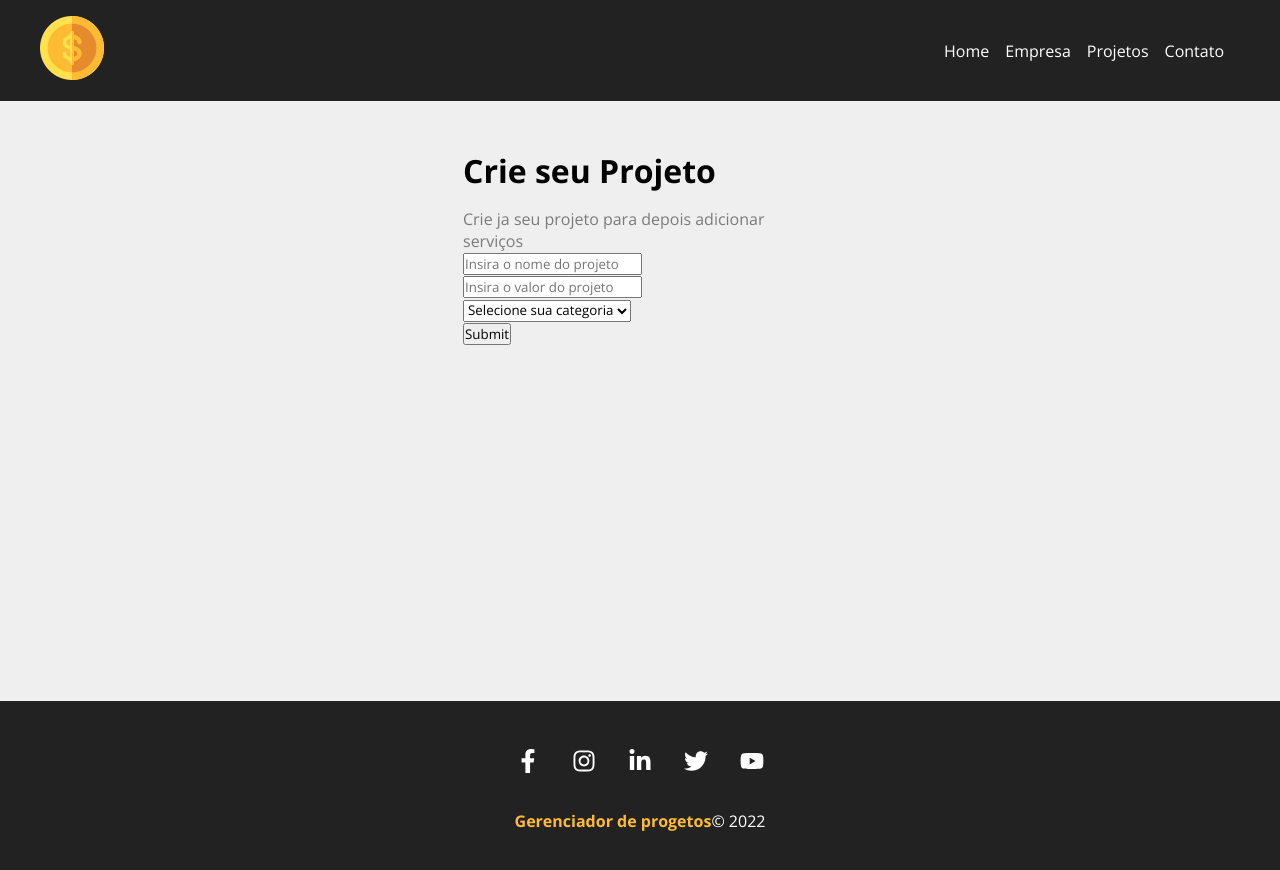
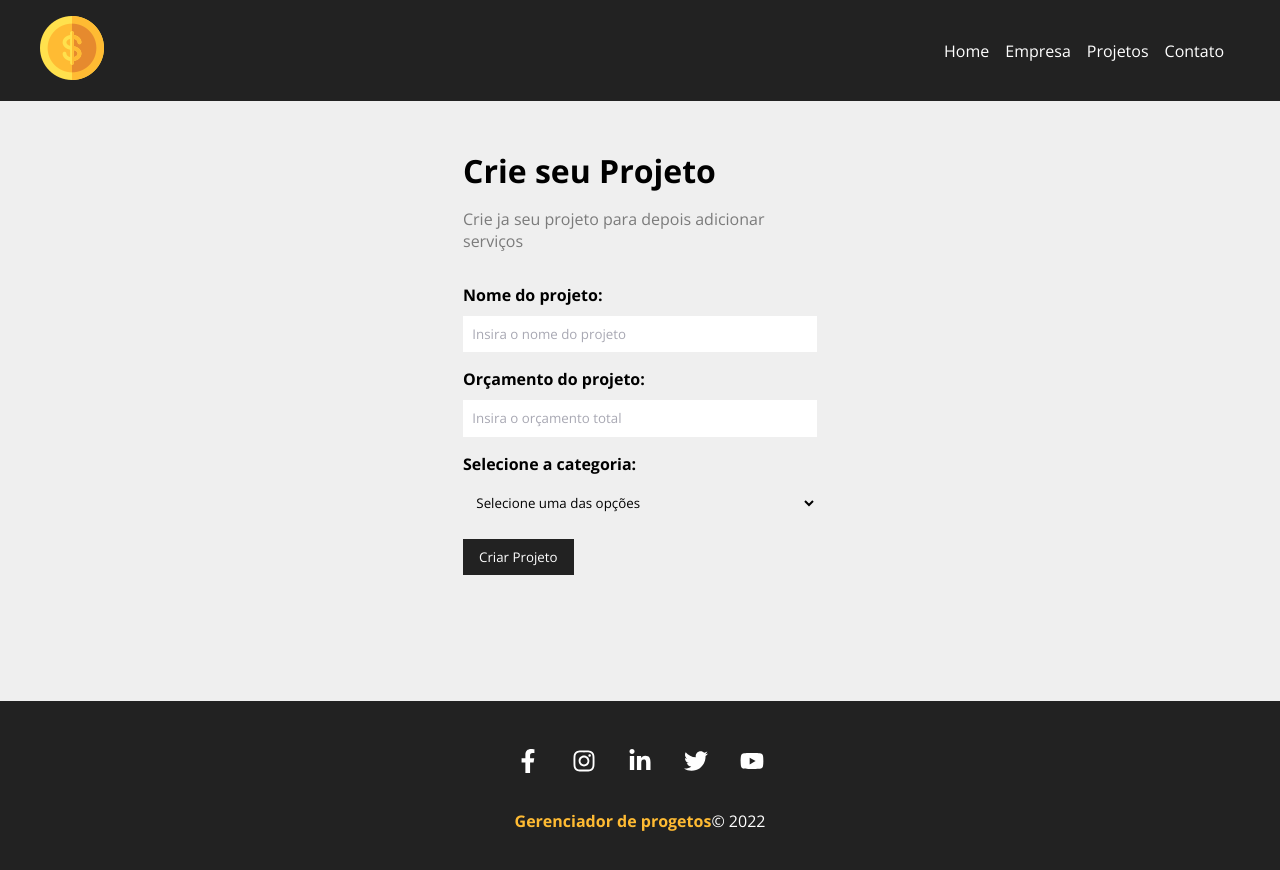
Before and after one commit to jjobJunior/curso_react, a JavaScript app: page /NewProject in a window 1280 px wide. Shown: the top 870 px of the page. Built offline with nearby package versions, Linux system fonts and the light colour scheme; the HTML template or start-up script is replaced by a standard one.

Commit message:
Finalizando formulario de projetos

```diff
--- /dev/null
+++ b/src/components/form/Input.js
@@ -0,0 +1,16 @@
+import styles from './Input.module.css';
+
+function Input({ name, text, type, placeholder, handleOnChange, value }) {
+    return (
+        <div className={styles.form_control}>
+            <label htmlFor={name}>{text}:</label>
+            <input type={type}
+                name={name}
+                id={name}
+                placeholder={placeholder}
+                onChange={handleOnChange}
+                value={value} />
+        </div>
+    );
+}
+export default Input;
--- /dev/null
+++ b/src/components/form/Input.module.css
@@ -0,0 +1,20 @@
+.form_control{
+    display: flex;
+    flex-direction: column;
+    margin-bottom: 1em;
+}
+
+.form_control label{
+    font-weight: bold;
+    margin-bottom: 0.6em;
+}
+
+.form_control input{
+    border: none;
+    border-radius: 0;
+    padding: 0.7em;
+}
+
+.form_control input::placeholder{
+    color: #a8a8b3;
+}
--- /dev/null
+++ b/src/components/form/Select.js
@@ -0,0 +1,13 @@
+import styles from './Select.module.css';
+
+function Select({ name, text, options, handleOnChange, value }) {
+    return (
+        <div className={styles.form_control}>
+            <label htmlFor={name}>{text}:</label>
+            <select name={name} id={name}>
+                <option>Selecione uma das opções</option>
+            </select>
+        </div>
+    );
+}
+export default Select;
--- /dev/null
+++ b/src/components/form/Select.module.css
@@ -0,0 +1,16 @@
+.form_control{
+    display: flex;
+    flex-direction: column;
+    margin-bottom: 1em;
+}
+
+.form_control label{
+    font-weight: bold;
+    margin-bottom: 0.6em;
+}
+
+.form_control select{
+    border: none;
+    border-radius: 0;
+    padding: 0.7em;
+}
--- /dev/null
+++ b/src/components/form/SubmitButton.js
@@ -0,0 +1,10 @@
+import styles from './SubmitButton.module.css';
+
+function SubmitButton({ text }) {
+    return (
+        <div>
+            <button className={styles.btn}>{text}</button>
+        </div>
+    );
+}
+export default SubmitButton;
--- /dev/null
+++ b/src/components/form/SubmitButton.module.css
@@ -0,0 +1,17 @@
+.btn{
+    background-color: #222;
+    color: #FFF;
+    padding: 0.7em 1.2em;
+    text-decoration: none;
+    transition: .5s;
+    cursor: pointer;
+    border: none;
+
+
+}
+
+.btn:hover{
+    background-color: #ffc107;
+    color: #222;
+
+}
--- a/src/components/pages/NewProject.js
+++ b/src/components/pages/NewProject.js
@@ -6,7 +6,7 @@
         <div className={styles.newproject__container}>
             <h1>Crie seu Projeto</h1>
             <p>Crie ja seu projeto para depois adicionar serviços</p>
-            <ProjectForm />
+            <ProjectForm btnText="Criar Projeto"/>
         </div>
     );
 }
--- a/src/components/project/ProjectForm.js
+++ b/src/components/project/ProjectForm.js
@@ -1,20 +1,16 @@
-function ProjectForm() {
+import Input from '../form/Input';
+import Select from '../form/Select';
+import SubmitButton from '../form/SubmitButton';
+
+import styles from './ProjectForm.module.css';
+
+function ProjectForm({btnText}) {
     return (
-        <form >
-            <div>
-                <input type="text" placeholder="Insira o nome do projeto" />
-            </div>
-            <div>
-                <input type="text" placeholder="Insira o valor do projeto" />
-            </div>
-            <div>
-                <select name="categoria_id">
-                    <option disable selected>Selecione sua categoria</option>
-                </select>
-            </div>
-            <div>
-                <input type="submit" valeu="Criar projeto" />
-            </div>
+        <form className={styles.form}>
+           <Input type="text" text="Nome do projeto" name="name" placeholder="Insira o nome do projeto"/>
+           <Input type="number" text="Orçamento do projeto" name="budget" placeholder="Insira o orçamento total"/>
+            <Select name="categoria_id" text="Selecione a categoria"/>
+            <SubmitButton text={btnText}/>
         </form>
     );
 }
--- /dev/null
+++ b/src/components/project/ProjectForm.module.css
@@ -0,0 +1,4 @@
+.form{
+    width: 100%;
+    margin: 2em 0;
+}
```
